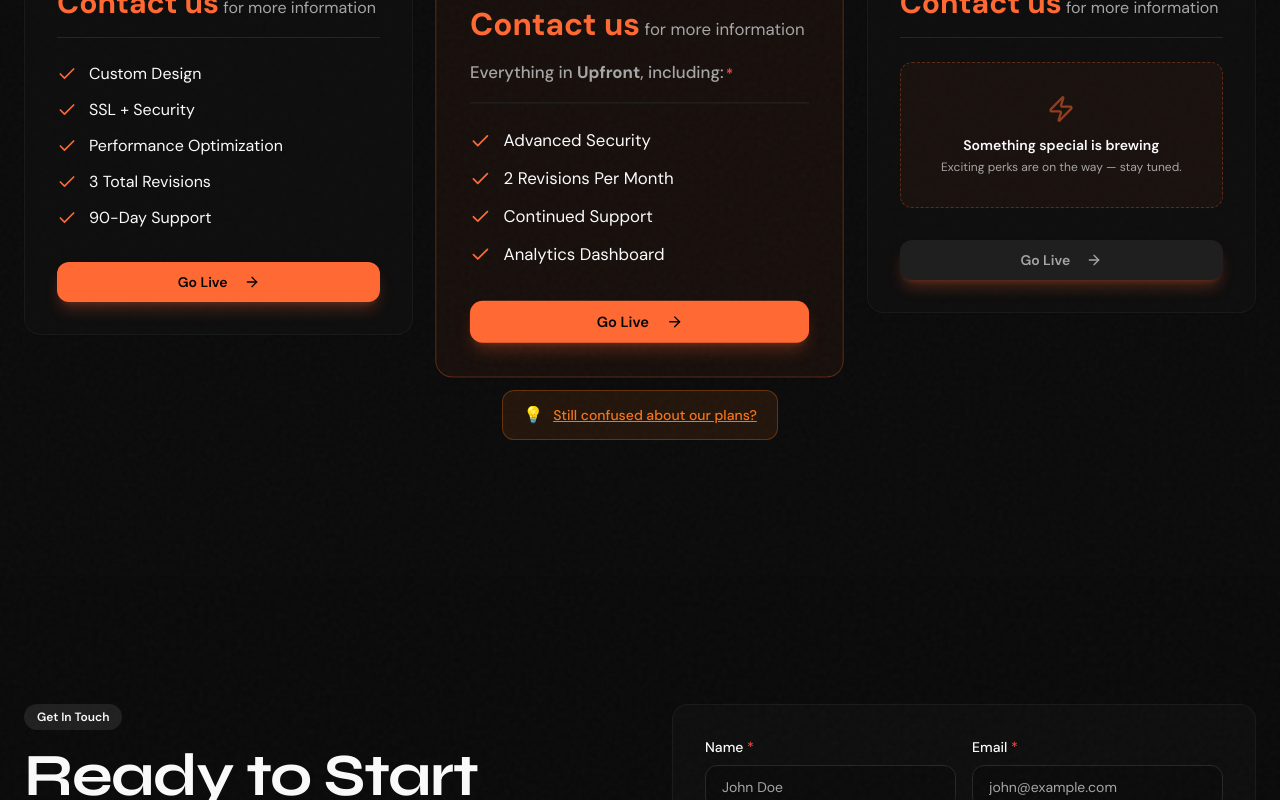
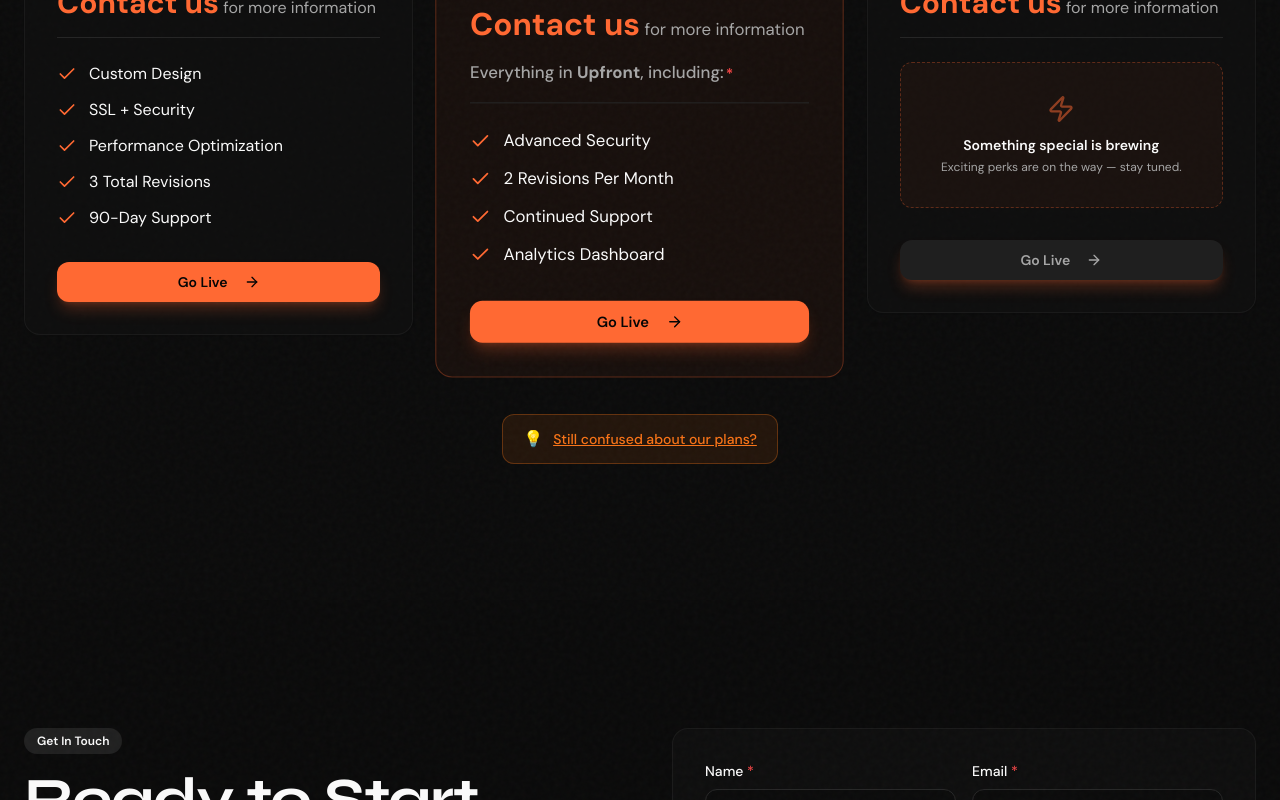
Before and after one commit to matrixfrr/GimmeASite, a Next.js app: page / in a window 1280 px wide. Shown: the part 3989-4789 px from the top of the page. Built offline with nearby package versions, Linux system fonts and the light colour scheme.

Commit message:
Table: Subdomains rename; more space above Still confused banner

```diff
--- a/src/app/page.tsx
+++ b/src/app/page.tsx
@@ -724,7 +724,7 @@ function PricingSection({ onOpenPayment }: { onOpenPayment: (plan: "one-time" |
           ))}
         </div>
 
-        <div className="flex justify-center mt-6 mb-2">
+        <div className="flex justify-center mt-12 mb-2">
           <button
             type="button"
             onClick={() => setShowComparePopup(true)}
@@ -802,7 +802,7 @@ function PricingSection({ onOpenPayment }: { onOpenPayment: (plan: "one-time" |
                     { perk: "Analytics", up: false, mo: true, hy: true, an: true },
                     { perk: "Monthly Discount", up: false, mo: false, hy: true, an: true },
                     { perk: "Full Redesigns", up: false, mo: false, hy: false, an: true },
-                    { perk: "Subdomain Configuration", up: false, mo: false, hy: false, an: true },
+                    { perk: "Subdomains", up: false, mo: false, hy: false, an: true },
                   ] as { perk: string; up: boolean | string; mo: boolean | string; hy: boolean | string; an: boolean | string }[]).map(({ perk, up, mo, hy, an }) => {
                     const cell = (v: boolean | string) => typeof v === "string"
                       ? <span className="text-xs font-semibold text-foreground">{v}</span>
```
